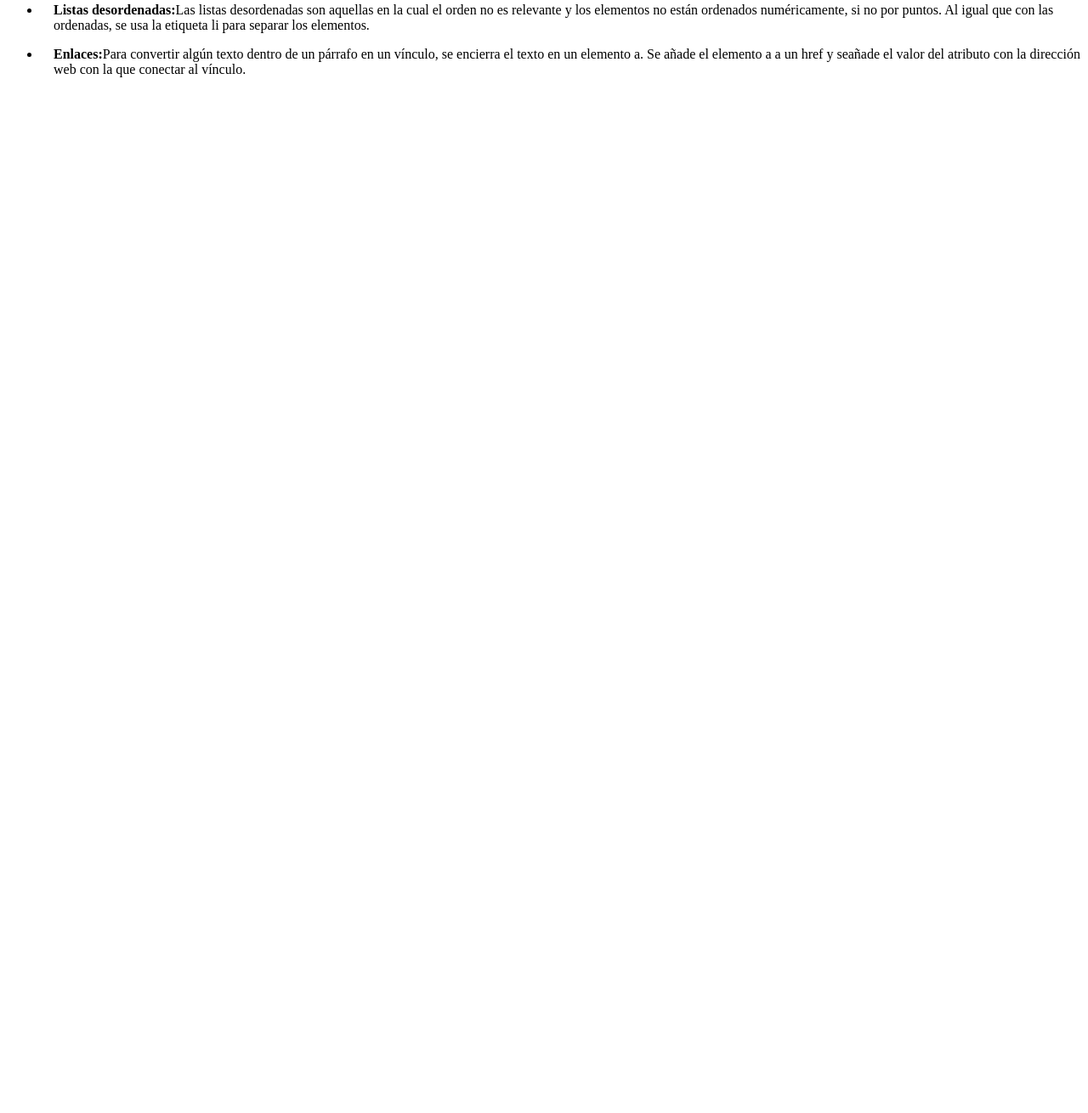
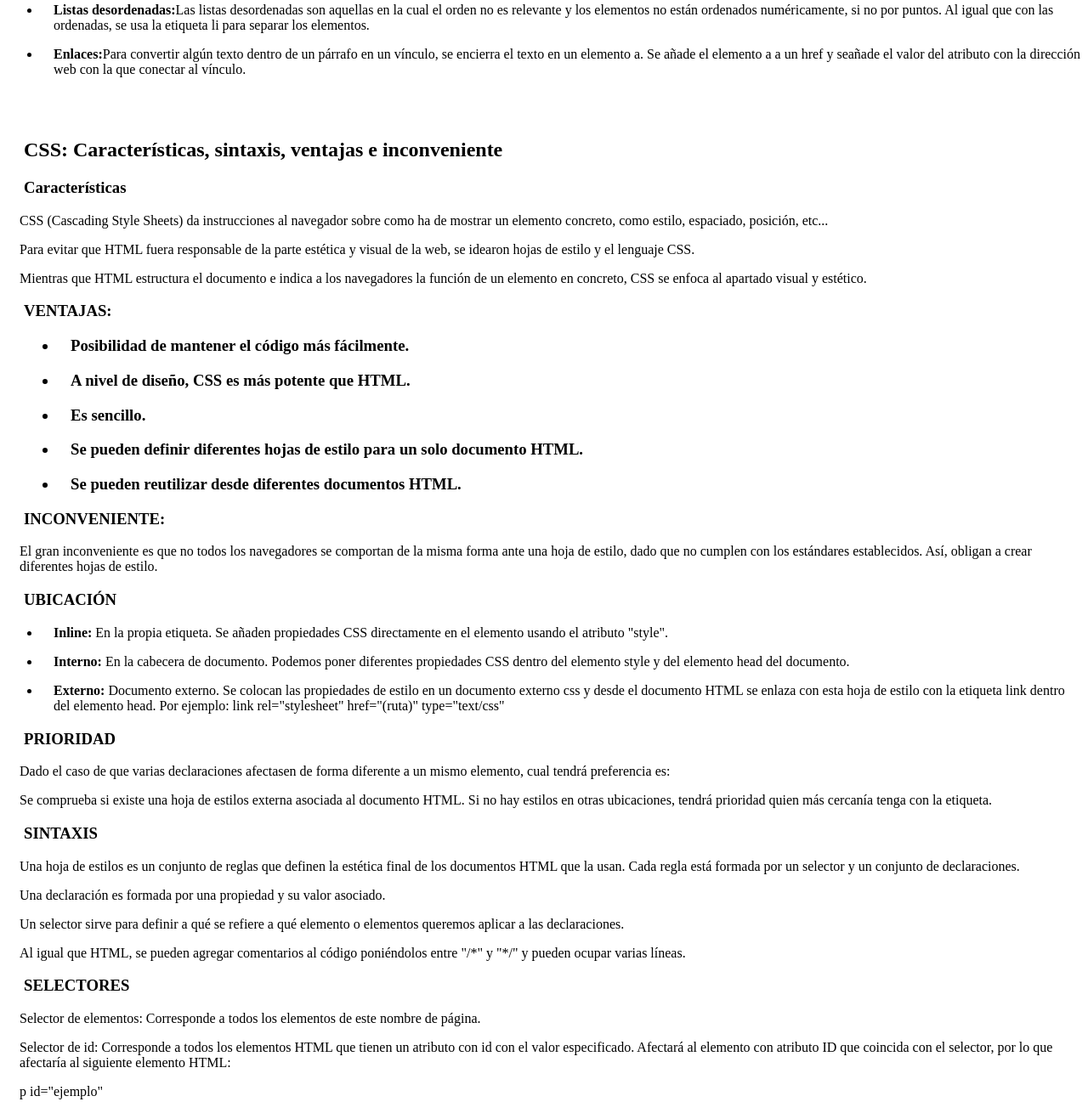
Before and after one commit to aitorarroyo10/apunteshtml2_AitorArroyo, a plain HTML site: page index.html in a window 1280 px wide. Shown: the part 5667-6977 px from the top of the page at 85% size. Before the commit the page ends 5774 px from the top, so only its background shows below. Drawn offline with Linux system fonts and the light colour scheme.

Commit message:
Apuntes de CSS

```diff
--- a/index.html
+++ b/index.html
@@ -212,9 +212,77 @@
                         <li><p><b>Enlaces:</b>Para convertir algún texto dentro de un párrafo en un vínculo, se encierra el texto en un elemento a. Se añade el elemento a a un href y seañade el valor del atributo con la dirección web con la que conectar al vínculo.</p></li>
 
                     </ul>
+            <br>
 
+            <br>
 
+            <h2 id="ApartadoCSS">CSS: Características, sintaxis, ventajas e inconveniente</h2>
 
+                <h3>Características</h3>
+
+                    <p>CSS (Cascading Style Sheets) da instrucciones al navegador sobre como ha de mostrar un elemento concreto, como estilo, espaciado, posición, etc...</p>
+
+                    <p>Para evitar que HTML fuera responsable de la parte estética y visual de la web, se idearon hojas de estilo y el lenguaje CSS.</p>
+
+                    <p>Mientras que HTML estructura el documento e indica a los navegadores la función de un elemento en concreto, CSS se enfoca al apartado visual y estético.</p>
+
+                    <h3>VENTAJAS:<h3>
+
+                        <ul>
+
+                            <li><p>Posibilidad de mantener el código más fácilmente.</p></li>
+
+                            <li><p>A nivel de diseño, CSS es más potente que HTML.</p></li>
+
+                            <li><p>Es sencillo.</p></li>
+
+                            <li><p>Se pueden definir diferentes hojas de estilo para un solo documento HTML.</p></li>
+
+                            <li><p>Se pueden reutilizar desde diferentes documentos HTML.</p></li>
+
+                        </ul>
+
+                    <h3>INCONVENIENTE:</h3>
+
+                        <p>El gran inconveniente es que no todos los navegadores se comportan de la misma forma ante una hoja de estilo, dado que no cumplen con los estándares establecidos. Así, obligan a crear diferentes hojas de estilo.</p>
+
+                    <h3>UBICACIÓN</h3>
+
+                        <ul>
+
+                            <li><p><b>Inline:</b> En la propia etiqueta. Se añaden propiedades CSS directamente en el elemento usando el atributo "style".</p></li>
+
+                            <li><p><b>Interno:</b> En la cabecera de documento. Podemos poner diferentes propiedades CSS dentro del elemento style y del elemento head del documento.</p></li>
+
+                            <li><p><b>Externo:</b> Documento externo. Se colocan las propiedades de estilo en un documento externo css y desde el documento HTML se enlaza con esta hoja de estilo con la etiqueta link dentro del elemento head.
+
+                            Por ejemplo: link rel="stylesheet" href="(ruta)" type="text/css"</p></li>
+
+                        </ul>
+
+                    <h3>PRIORIDAD</h3>
+
+                        <p>Dado el caso de que varias declaraciones afectasen de forma diferente a un mismo elemento, cual tendrá preferencia es:</p>
+
+                        <p>Se comprueba si existe una hoja de estilos externa asociada al documento HTML. Si no hay estilos en otras ubicaciones, tendrá prioridad quien más cercanía tenga con la etiqueta.</p>
+
+                    <h3>SINTAXIS</h3>
+
+                        <p>Una hoja de estilos es un conjunto de reglas que definen la estética final de los documentos HTML que la usan. Cada regla está formada por un selector y un conjunto de declaraciones.</p>
+
+                        <p>Una declaración es formada por una propiedad y su valor asociado.</p>
+
+                        <p>Un selector sirve para definir a qué se refiere a qué elemento o elementos queremos aplicar a las declaraciones.</p>
+
+                        <p>Al igual que HTML, se pueden agregar comentarios al código poniéndolos entre "/*" y "*/" y pueden ocupar varias líneas.</p>
+
+                    <h3>SELECTORES</h3>
+
+                        <p>Selector de elementos: Corresponde a todos los elementos de este nombre de página.</p>
+
+                        <p>Selector de id: Corresponde a todos los elementos HTML que tienen un atributo con id con el valor especificado. Afectará al elemento con atributo ID que coincida con el selector, por lo que afectaría al siguiente elemento HTML:</p>
+
+                        <p>p id="ejemplo"</p>
 
 
 </body>
```
Lines whose indentation alone changed are shown as unchanged.
